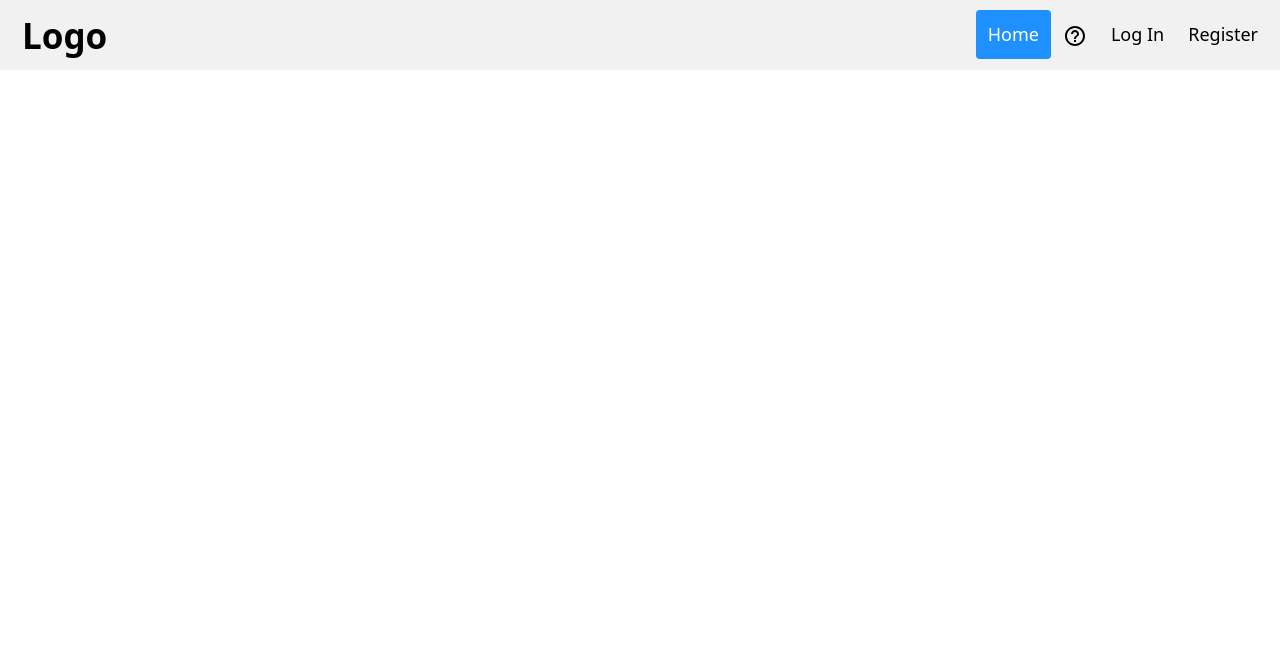
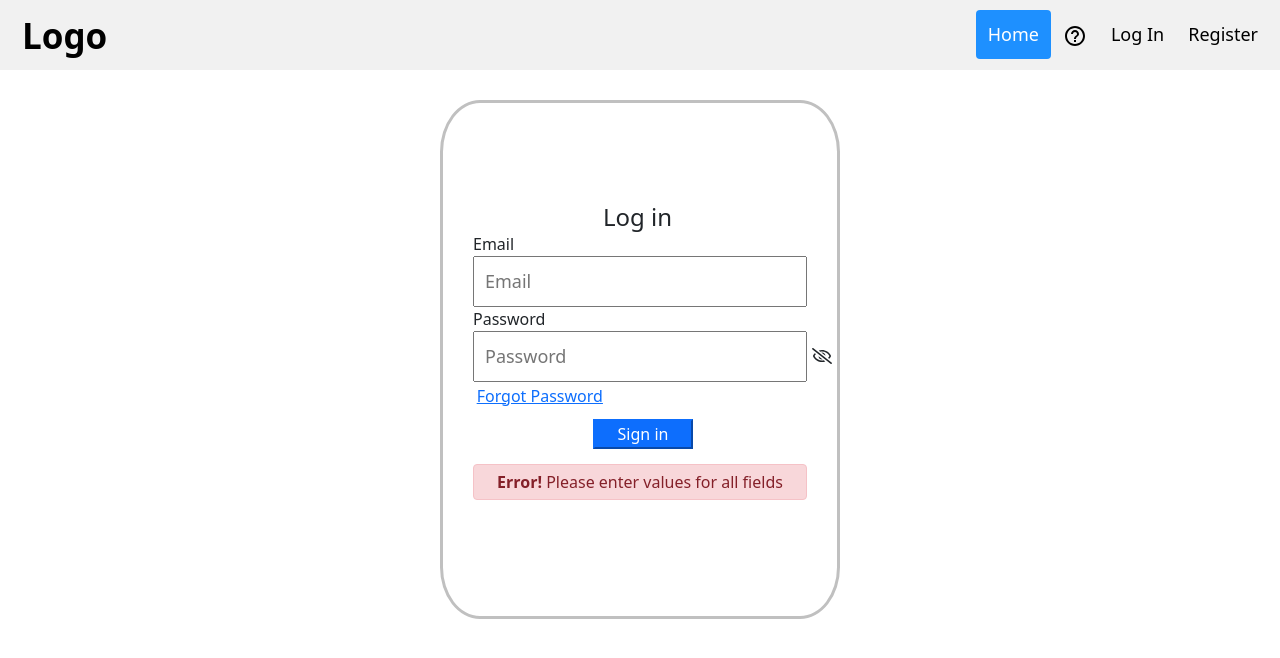
Before and after one commit to jessicawaz/Inventory-App, a React (Create React App) app in the folder frontend/: page /login in a window 1280 px wide. Shown: the top 658 px of the page. Built offline with nearby package versions, Linux system fonts and the light colour scheme; no server answers.

Commit message:
Navbar login functionality

```diff
--- a/frontend/src/components/Authentication/Login/Login.css
+++ b/frontend/src/components/Authentication/Login/Login.css
@@ -0,0 +1,15 @@
+h4 {
+    margin: 0px 130px;
+}
+
+.forgot {
+    padding: 0px;
+    margin: auto;
+    width: 40%;
+}
+
+.alert {
+    padding: 5px;
+    margin-top: 15px;
+    text-align: center;
+}
--- a/frontend/src/components/Authentication/Login/Login.js
+++ b/frontend/src/components/Authentication/Login/Login.js
@@ -1,7 +1,145 @@
-import React from "react";
+import React, { useEffect, useState } from "react";
+import axios from "axios";
+import { FontAwesomeIcon } from "@fortawesome/react-fontawesome";
+import { faEyeSlash } from "@fortawesome/free-regular-svg-icons";
+import { faEye } from "@fortawesome/free-regular-svg-icons";
+import "../Login/Login.css";
+import "bootstrap/dist/css/bootstrap.min.css";
+import * as yup from "yup";
 
 const Login = () => {
-  return <div></div>;
+  const [email, setEmail] = useState("");
+  const [password, setPassword] = useState("");
+  const [show, setShow] = useState(false);
+  const [errorMsg, setErrorMsg] = useState("");
+  const [isAuth, setIsAuth] = useState(false);
+
+  // require fields w/ yup
+  const formYup = yup.object().shape({
+    email: yup.string().required(),
+    password: yup.string().required(),
+  });
+
+  useEffect(() => {
+    const verfiy = async () => {
+      // used with yup to verify information has been entered
+      let formData = { email, password };
+
+      const isValidForm = await formYup.isValid(formData);
+
+      if (!isValidForm) {
+        setErrorMsg("Please enter values for all fields");
+      }
+    };
+    verfiy();
+  });
+
+  // Used to log user in
+  const loginHandler = async (e) => {
+    // prevents page from reloading
+    e.preventDefault();
+
+    // used with yup to verify information has been entered
+    let formData = { email, password };
+
+    const isValidForm = await formYup.isValid(formData);
+
+    if (isValidForm) {
+      // send user login data to backend
+      axios
+        .post("http://localhost:5000/auth", {
+          email: email,
+          password: password,
+        })
+        .then((data) => {
+          if (data.data.user) {
+            // store token in local storage
+            localStorage.setItem("token", data.data.token);
+            axios
+              .get("http://localhost:5000/user", {
+                headers: {
+                  "x-auth-token": localStorage.getItem("token"),
+                },
+              })
+              .then(() => {
+                setIsAuth(true);
+              });
+          }
+        })
+        .catch((err) => {
+          setIsAuth(false);
+          setErrorMsg(err.response.data.message);
+        });
+    } else {
+      setErrorMsg("Please enter values for all fields");
+    }
+  };
+
+  return (
+    <div>
+      <form>
+        <h4>Log in</h4>
+        <label htmlFor="email">Email</label>
+        <input
+          type="email"
+          name="email"
+          value={email}
+          placeholder="Email"
+          onChange={(e) => setEmail(e.target.value)}
+        />
+        <label htmlFor="password">Password</label>
+        {show ? (
+          <div>
+            <input
+              type="text"
+              name="password"
+              value={password}
+              placeholder="Password"
+              onChange={(e) => setPassword(e.target.value)}
+            />
+
+            <FontAwesomeIcon
+              className="pass"
+              icon={faEye}
+              onClick={() => setShow(!show)}
+            />
+          </div>
+        ) : (
+          <div>
+            <input
+              type="password"
+              name="password"
+              value={password}
+              placeholder="Password"
+              onChange={(e) => setPassword(e.target.value)}
+            />
+
+            <FontAwesomeIcon
+              className="pass"
+              icon={faEyeSlash}
+              onClick={() => setShow(!show)}
+            />
+          </div>
+        )}
+
+        <button className="forgot btn btn-link">Forgot Password</button>
+        <button className="btn-primary" onClick={loginHandler}>
+          Sign in
+        </button>
+        {isAuth ? (
+          <div className="alert alert-success">
+            <strong>Success!</strong> Redirecting...
+            {(window.location.href = "/home")}
+          </div>
+        ) : (
+          <div className="alert alert-danger">
+            <strong>Error! </strong>
+            {errorMsg}
+          </div>
+        )}
+      </form>
+    </div>
+  );
 };
 
 export default Login;
--- a/frontend/src/components/Inventory/Inventory.css
+++ b/frontend/src/components/Inventory/Inventory.css
@@ -1,8 +1,19 @@
 .addInv {
-  padding-top: 30px;
   display: flex;
   align-items: center;
   justify-content: center;
+}
+
+.info {
+  margin-top: -50px;
+}
+
+.addInv h2 {
+  font-size: larger;
+  display: flex;
+  align-items: center;
+  justify-content: center;
+  text-decoration: underline;
 }
 
 .addInv h1 {
@@ -21,3 +32,10 @@
   text-align: center;
   margin-top: 50px;
 }
+
+.addInv button {
+  margin-left: auto;
+  margin-right: auto;
+  height: 100%;
+  width: 30%;
+}
--- a/frontend/src/components/Inventory/Inventory.js
+++ b/frontend/src/components/Inventory/Inventory.js
@@ -98,14 +98,15 @@ const Inventory = () => {
       </div>
 
       <div className="addInv">
-        <button onClick={() => setButtonClicked(true)}>
-          Add New Inventory Log
+        <button onClick={() => setButtonClicked(!buttonClicked)}>
+          Add New Item
         </button>
       </div>
 
       {buttonClicked ? (
-        <div className="addInv">
+        <div className="addInv info">
           <form>
+            <h2>Item Info</h2>
             <h1>Item Name</h1>
             <input
               onChange={(e) => {
--- a/frontend/src/components/Navbar/Navbar.js
+++ b/frontend/src/components/Navbar/Navbar.js
@@ -1,8 +1,21 @@
-import React from "react";
+import React, { useState } from "react";
 import Help from "@material-ui/icons/HelpOutline";
+import axios from "axios";
 import "./Navbar.css";
 
 const Navbar = () => {
+  const [user, setUser] = useState("");
+
+  axios
+    .get("http://localhost:5000/user", {
+      headers: {
+        "x-auth-token": localStorage.getItem("token"),
+      },
+    })
+    .then(() => {
+      setUser(true);
+    });
+
   return (
     <div>
       <div className="navbar" id="navbar">
@@ -18,9 +31,18 @@ const Navbar = () => {
             <Help />
           </a>
 
-          <a href="/login">Log In</a>
+          {user ? (
+            <span>
+              {/* <h6>Welcome back, {user.name}!</h6> */}
+              <a href="/logout">Log Out</a>
+            </span>
+          ) : (
+            <span>
+              <a href="/login">Log In</a>
 
-          <a href="/register">Register</a>
+              <a href="/register">Register</a>
+            </span>
+          )}
         </div>
       </div>
     </div>
```
Also changed, not shown: 2 other files (tests, documents, lock files or other folders).
